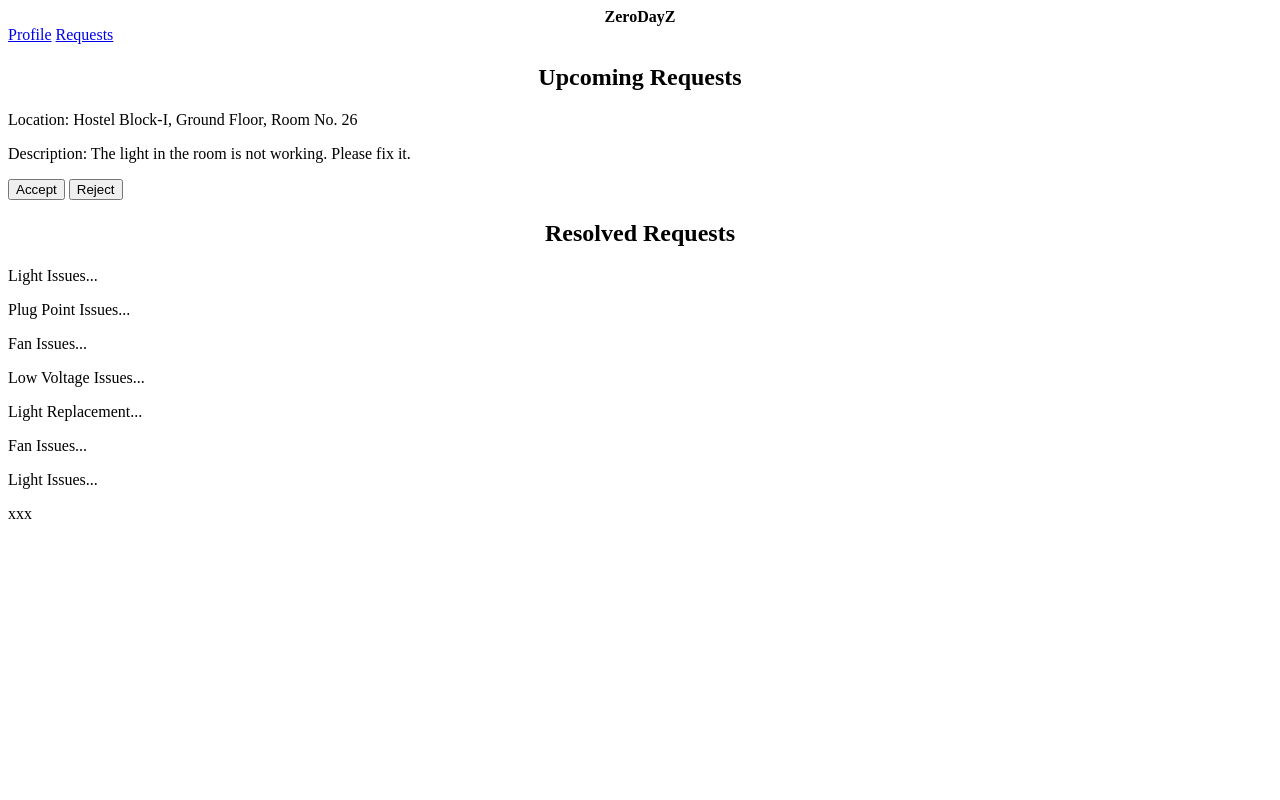
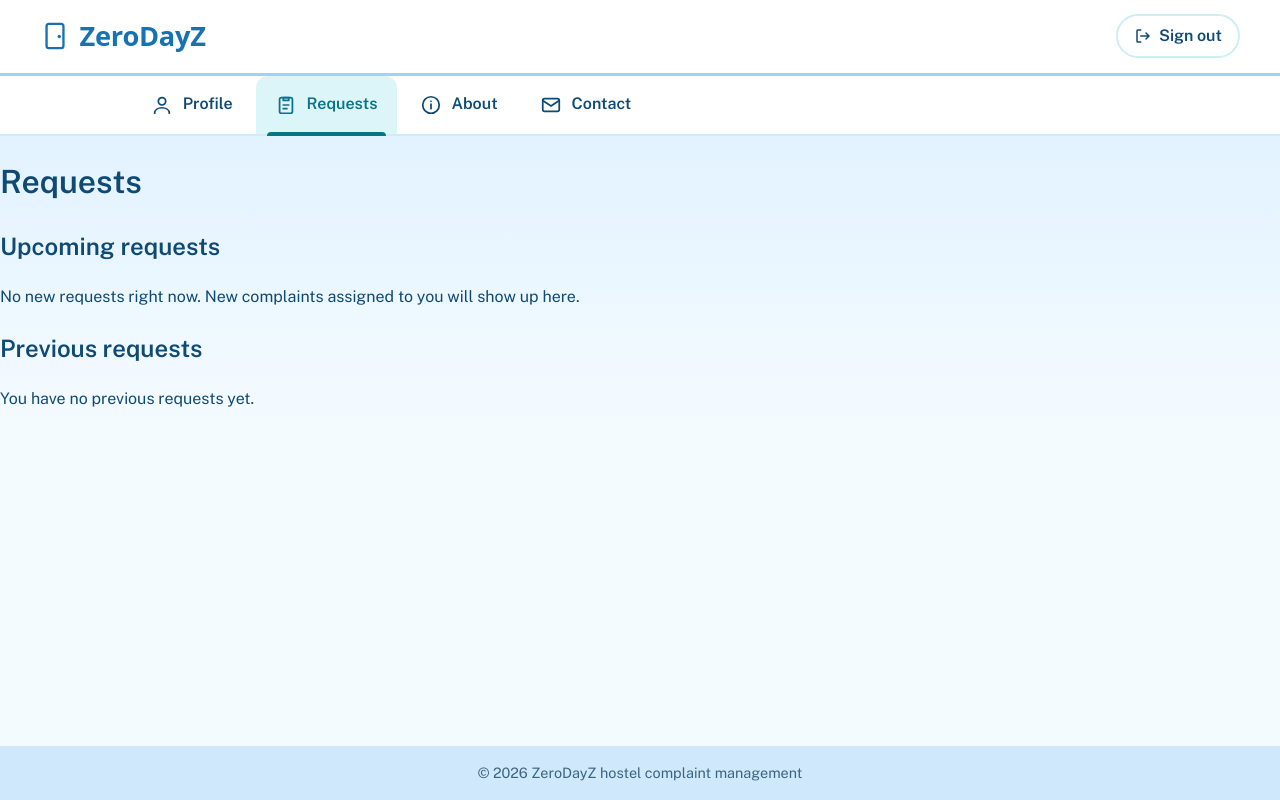
Before and after one commit to silven-mohan/ZeroDayZ, a Flask app: template templates/workers/requests.html in a window 1280 px wide. Run offline with Flask 3, Linux system fonts and the light colour scheme; the template is opened without the code that fills it, so the values that code supplies are empty; some web fonts are replaced.

Commit message:
Completed: All of the workers pages.

```diff
--- a/public/styles/workers/workers.css
+++ b/public/styles/workers/workers.css
@@ -74,24 +74,6 @@ body.workers {
 .worker-nav__icon { position: relative; display: grid; place-items: center; }
 .worker-nav__icon svg { width: 22px; height: 22px; }
 
-/* number of new requests */
-.worker-nav__count {
-  position: absolute;
-  top: -8px;
-  right: -12px;
-  min-width: 20px;
-  height: 20px;
-  padding: 0 5px;
-  display: grid;
-  place-items: center;
-  font-size: .75rem;
-  font-weight: 800;
-  line-height: 1;
-  color: var(--white);
-  background: var(--accent);
-  border: 2px solid var(--white);
-  border-radius: 999px;
-}
 
 /* ---------- Phones: bottom bar, easy to reach with a thumb ---------- */
 @media (max-width: 719px) {
--- a/templates/workers/base_workers.html
+++ b/templates/workers/base_workers.html
@@ -45,9 +45,6 @@
           <a href="{{ url_for(endpoint) }}" {% if active == key %}aria-current="page"{% endif %}>
             <span class="worker-nav__icon">
               <svg viewBox="0 0 24 24" fill="none" stroke="currentColor" stroke-width="1.9" stroke-linecap="round" stroke-linejoin="round" aria-hidden="true" focusable="false">{{ icons[key] | safe }}</svg>
-              {% if key == 'requests' and pending_count %}
-                <span class="worker-nav__count">{{ pending_count }}<span class="sr-only"> new</span></span>
-              {% endif %}
             </span>
             <span class="worker-nav__label">{{ label }}</span>
           </a>
--- a/templates/workers/requests.html
+++ b/templates/workers/requests.html
@@ -1,47 +1,100 @@
-<!DOCTYPE html>
-<html lang="en">
-<head>
-    <meta charset="UTF-8">
-    <meta name="viewport" content="width=device-width, initial-scale=1.0">
-    <title>Document</title>
-</head>
-<body>
-    <header align = "center"><strong>ZeroDayZ</strong></header>
+{% extends "workers/base_workers.html" %}
+{% set active = 'requests' %}
 
-    <div class = "nav-bar">
-        <a href = "profile.html">Profile</a>
-        <a href = "requests.html">Requests</a>
-    </div>
+{% block title %}Requests | ZeroDayZ Staff{% endblock %}
+{% block description %}Review new hostel complaints assigned to you and see your previous requests.{% endblock %}
 
-    <div class = "uppcoming-requests-card">
-        <h2 align = "center">Upcoming Requests</h2>
+{% block head_extra %}
+  {{ super() }}
+  <link rel="stylesheet" href="{{ url_for('static', filename='styles/workers/requests.css') }}">
+{% endblock %}
 
-        <div class = "Location-Card">
-            <p>Location: Hostel Block-I, Ground Floor, Room No. 26</p>
-        </div>
+{% block scripts %}
+  <script src="{{ url_for('static', filename='js/requests.js') }}" defer></script>
+{% endblock %}
 
-        <div class = "Description-Card">
-            <p>Description: The light in the room is not working. Please fix it.</p>
+{% block content %}
+  {% set statuses = {
+    'completed': 'Completed',
+    'ongoing':   'Ongoing',
+    'rejected':  'Rejected',
+    'cancelled': 'Cancelled'
+  } %}
 
-        </div>
+  <div class="requests">
+    <h1 id="page-title" class="requests__title">Requests</h1>
 
-        <button class = "accept-button">Accept</button>
-        <button class = "reject-button">Reject</button>
-    </div>
+    {% if notice %}
+      <div class="alert" role="status">{{ notice }}</div>
+    {% endif %}
 
-    <div class = "Resolved-Requests-Card">
-        <h2 align = "center">Resolved Requests</h2>
+    <!-- New requests waiting for a decision -->
+    <section class="block" aria-labelledby="upcoming-title">
+      <h2 id="upcoming-title" class="block__title">
+        Upcoming requests
+        {% if upcoming %}<span class="block__count">{{ upcoming | length }}</span>{% endif %}
+      </h2>
 
-        <div class = "requests-list-card">
-            <p>Light Issues...</p>
-            <p>Plug Point Issues...</p>
-            <p>Fan Issues...</p>
-            <p>Low Voltage Issues...</p>
-            <p>Light Replacement...</p>
-            <p>Fan Issues...</p>
-            <p>Light Issues...</p>xxx
-        </div>
-    </div>
+      {% if upcoming %}
+        <ul class="tickets">
+          {% for r in upcoming %}
+            <li>
+              <form class="ticket" method="post" aria-labelledby="ticket-{{ r.id }}">
+                <h3 class="ticket__place" id="ticket-{{ r.id }}">
+                  <svg viewBox="0 0 24 24" fill="none" stroke="currentColor" stroke-width="2" stroke-linecap="round" stroke-linejoin="round" aria-hidden="true" focusable="false"><path d="M12 21s-7-6.200-7-11.500A7 7 0 0 1 19 9.500C19 14.800 12 21 12 21z"/><circle cx="12" cy="9.500" r="2.500"/></svg>
+                  <span class="sr-only">Location: </span>{{ r.location }}
+                </h3>
 
-</body>
-</html>
+                <p class="ticket__label">Complaint</p>
+                <p class="ticket__text">{{ r.description }}</p>
+
+                <div class="ticket__actions">
+                  <button class="act act--accept" type="submit"
+                          formaction="{{ url_for('worker_request_action', request_id=r.id, action='accept') }}"
+                          aria-label="Accept request: {{ r.location }}">
+                    <svg viewBox="0 0 24 24" fill="none" stroke="currentColor" stroke-width="2.6" stroke-linecap="round" stroke-linejoin="round" aria-hidden="true" focusable="false"><path d="M5 12.500l4.500 4.500L19 7.500"/></svg>
+                    Accept
+                  </button>
+                  <button class="act act--decline" type="submit"
+                          formaction="{{ url_for('worker_request_action', request_id=r.id, action='decline') }}"
+                          aria-label="Decline request: {{ r.location }}">
+                    <svg viewBox="0 0 24 24" fill="none" stroke="currentColor" stroke-width="2.6" stroke-linecap="round" stroke-linejoin="round" aria-hidden="true" focusable="false"><path d="M7 7l10 10M17 7L7 17"/></svg>
+                    Decline
+                  </button>
+                </div>
+              </form>
+            </li>
+          {% endfor %}
+        </ul>
+      {% else %}
+        <p class="empty">No new requests right now. New complaints assigned to you will show up here.</p>
+      {% endif %}
+    </section>
+
+    <!-- Everything handled before -->
+    <section class="block" aria-labelledby="past-title">
+      <h2 id="past-title" class="block__title">Previous requests</h2>
+
+      {% if past %}
+        <ul class="past">
+          {% for r in past %}
+            <li class="past__row">
+              <span class="past__title">{{ r.title }}</span>
+              <span class="status status--{{ r.status }}">
+                <svg viewBox="0 0 24 24" fill="none" stroke="currentColor" stroke-width="2.4" stroke-linecap="round" stroke-linejoin="round" aria-hidden="true" focusable="false">
+                  {% if r.status == 'completed' %}<path d="M5 12.500l4.500 4.500L19 7.500"/>
+                  {% elif r.status == 'ongoing' %}<circle cx="12" cy="12" r="8.500"/><path d="M12 7.500V12l3 2"/>
+                  {% elif r.status == 'rejected' %}<path d="M7 7l10 10M17 7L7 17"/>
+                  {% else %}<circle cx="12" cy="12" r="8.500"/><path d="M6 6l12 12"/>{% endif %}
+                </svg>
+                {{ statuses[r.status] }}
+              </span>
+            </li>
+          {% endfor %}
+        </ul>
+      {% else %}
+        <p class="empty">You have no previous requests yet.</p>
+      {% endif %}
+    </section>
+  </div>
+{% endblock %}
```
